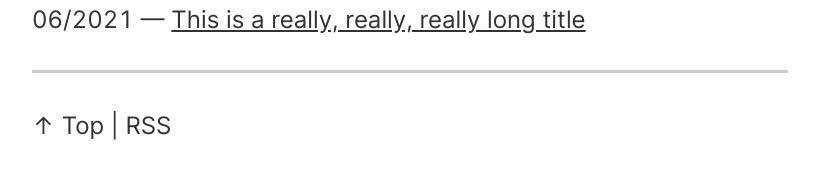
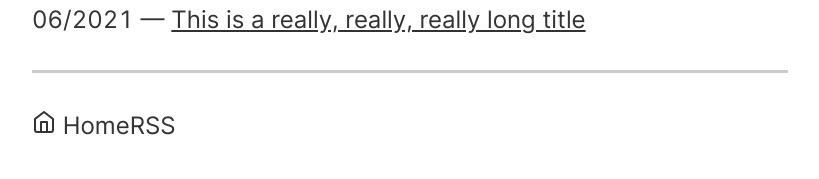
Before and after one commit to ajpwalser/ajpwalser.github.io, a Jekyll site: the page built from index.html, in a window 1280 px wide. Shown: the part 379-558 px from the top of the page, without its empty margins (230-1049 px from the left). Built offline with Jekyll 4.4.1, drawn with Linux system fonts in a browser that asks for light colours.

Commit message:
Update index.html

```diff
--- a/index.html
+++ b/index.html
@@ -16,6 +16,6 @@ description:
 <hr>
 <footer>
 <p class="footer">
-  <nav><a href="#">↑&nbsp;Top</a><span>&nbsp;|&nbsp;</span><a href="/feed.xml">RSS</a></nav>
+  <nav> <a href="{{ 'feed.xml' | relative_url }}">{% include icon/home.svg %}<span>Home</span></a><a href="/feed.xml">RSS</a></nav>
 </p>
 </footer>
```
